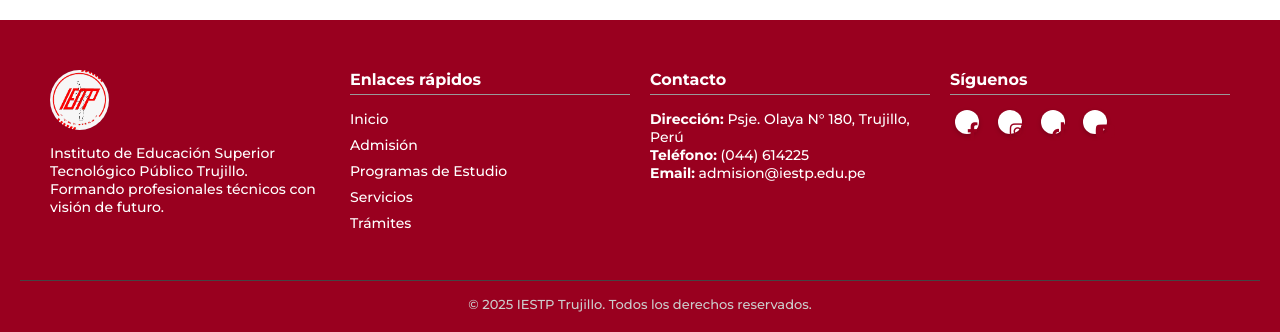
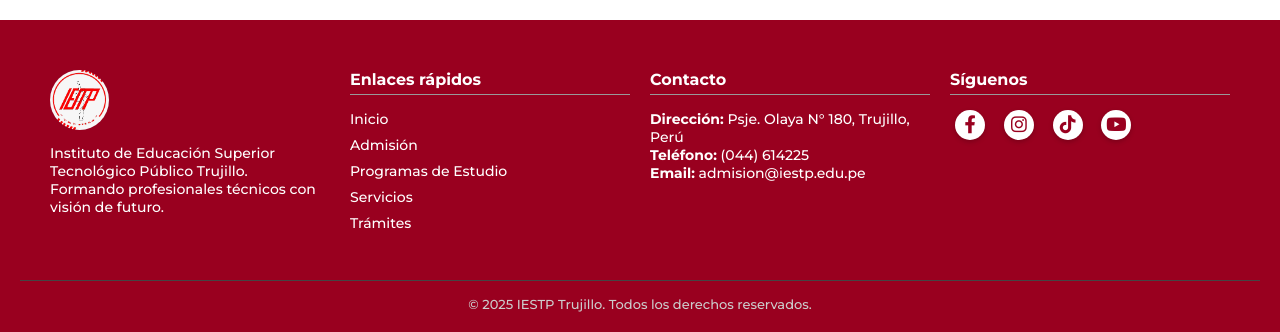
Before and after one commit to tatoparedes/Pagina-Institucional, a PHP site: page / in a window 1280 px wide. Shown: the part 1504-1836 px from the top of the page. Run offline with PHP 8.4, Linux system fonts and the light colour scheme.

Commit message:
cambiospercy2

```diff
--- a/styles.css
+++ b/styles.css
@@ -447,11 +447,11 @@
   background-color: white;
   color: #99001f;
   border-radius: 50%;
-  padding: 12px;
-  width: 20px;
-  height: 20px;
+  padding: 5px;
+  width: 30px;
+  height: 30px;
   text-align: center;
-  line-height: 16px;
+  line-height: 10px;
   font-size: 18px;
   transition: all 0.3s ease;
   box-shadow: 0 2px 5px rgba(0,0,0,0.2);
```
